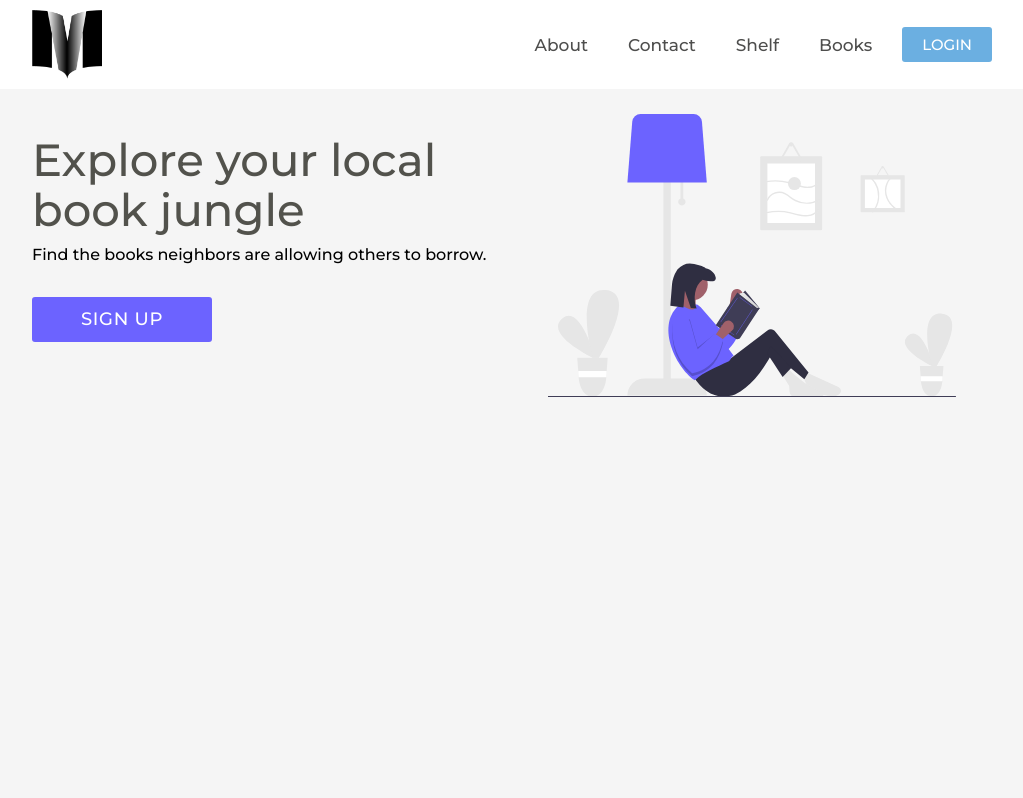
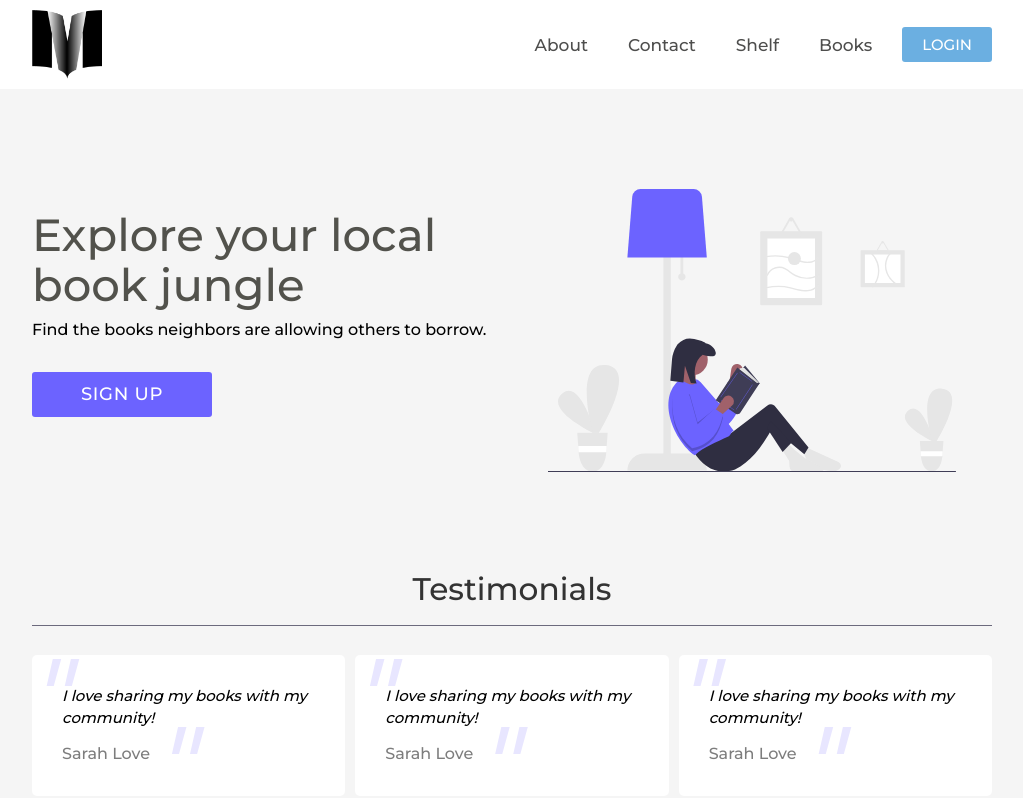
Before and after one commit to Neighborhood-Library/FrontEnd, a React (Create React App) app: page / in a window 1280 px wide. Shown: the top 798 px of the page, without its empty margins (128-1151 px from the left). Built offline with nearby package versions, Linux system fonts and the light colour scheme; no server answers.

Commit message:
update home UI, reinstate sockets

```diff
--- a/src/components/chat/Chat/Chat.js
+++ b/src/components/chat/Chat/Chat.js
@@ -1,6 +1,6 @@
 import React, { useEffect, useState } from 'react';
 import { useParams } from 'react-router-dom';
-// import io from 'socket.io-client';
+import io from 'socket.io-client';
 import InfoBar from '../InfoBar/InfoBar';
 import Input from '../Input/Input';
 import Messages from '../Messages/Messages';
@@ -8,9 +8,9 @@ import TextContainer from '../TextContainer/TextContainer';
 import './Chat.css';
 import Axios from 'axios';
 
-// const socket = io(process.env.REACT_APP_REQ_URL);
 
 const Chat = () => {
+	const socket = io(process.env.REACT_APP_REQ_URL);
 	// const [name, setName] = useState('');
 	const [users, setUsers] = useState('');
 	const [messages, setMessages] = useState([]);
@@ -18,18 +18,18 @@ const Chat = () => {
 
 	const {user_id, book_id} = useParams();
 
-	// useEffect(() => {
-	// 	// returned active users from server
-	// 	socket.on('roomData', ({ users }) => {
-	// 		setUsers(users);
-	// 	});
+	useEffect(() => {
+		// returned active users from server
+		socket.on('roomData', ({ users }) => {
+			setUsers(users);
+		});
 
-	// 	return () => {
-	// 		socket.emit('disconnect');
+		return () => {
+			socket.emit('disconnect');
 
-	// 		socket.off();
-	// 	};
-	// }, [messages]);
+			socket.off();
+		};
+	}, [messages, socket]);
 
 	useEffect(() => {
 		async function getMessages() {
@@ -57,7 +57,7 @@ const Chat = () => {
 		}
 
 		getMessages();
-	}, [book_id, user_id]);
+	}, [book_id, user_id, socket]);
 
 	return (
 		<div className='outerContainer'>
--- a/src/components/chat/Input/Input.js
+++ b/src/components/chat/Input/Input.js
@@ -1,47 +1,46 @@
-import React, { useState } from 'react';
-// import { useEffect } from 'react';
-// import { useParams } from 'react-router-dom';
-// import io from 'socket.io-client';
-// import Axios from 'axios';
+import React, { useEffect, useState } from 'react';
+import { useParams } from 'react-router-dom';
+import io from 'socket.io-client';
+import Axios from 'axios';
 import './Input.css';
 
-// const socket = io(process.env.REACT_APP_REQ_URL);
 
 const Input = ({ setMessages, messages, transaction }) => {
+  const socket = io(process.env.REACT_APP_REQ_URL);
   const [message, setMessage] = useState('');
-  // const { user_id } = useParams();
+  const { user_id } = useParams();
 
   const sendMessage = event => {
 		event.preventDefault();
 
-		// if (message !== '') {
-    //   // sends message to server
-		// 	socket.emit('message', {
-    //     content: message,
-    //     transaction_id: transaction.id,
-    //     sender_id: parseInt(user_id)
-    //   });
-    //   setMessage('');
-		// }
+		if (message !== '') {
+      // sends message to server
+			socket.emit('message', {
+        content: message,
+        transaction_id: transaction.id,
+        sender_id: parseInt(user_id)
+      });
+      setMessage('');
+		}
   };
 
-  // useEffect(() => {
-  //   async function getMessages() {
-  //     await Axios
-  //       .get(`${process.env.REACT_APP_REQ_URL}/api/message/tran/${transaction.id}`, {withCredentials: true})
-  //       .then(resp => {
-  //         setMessages(resp.data);
-  //       })
-  //       .catch(err => {
-  //         console.log(err);
-  //       });
-  //   }
+  useEffect(() => {
+    async function getMessages() {
+      await Axios
+        .get(`${process.env.REACT_APP_REQ_URL}/api/message/tran/${transaction.id}`, {withCredentials: true})
+        .then(resp => {
+          setMessages(resp.data);
+        })
+        .catch(err => {
+          console.log(err);
+        });
+    }
 
-  //   // returned message from server
-	// 	// socket.on('retMsg', getMessages);
+    // returned message from server
+		socket.on('retMsg', getMessages);
 
-  //   // socket.on('update', getMessages);
-  // }, [message, messages, setMessages, transaction]);
+    socket.on('update', getMessages);
+  }, [message, messages, setMessages, transaction, socket]);
 
   return (
     <form className='form'>
--- a/src/components/landingPage/LandingPage.js
+++ b/src/components/landingPage/LandingPage.js
@@ -19,6 +19,27 @@ export const LandingPage = () => {
 				</div>
 				<img src="img/reading.svg" alt="reading book" />
 			</section>
+			<section>
+
+			</section>
+			<section id="testimonials">
+				<div className="heading">
+					<h3>Testimonials</h3>
+					<hr />
+				</div>
+				<div className="test-cont">
+					<p className="test-quote">I love sharing my books with my community!</p>
+					<p className="test-author">Sarah Love</p>
+				</div>
+				<div className="test-cont">
+					<p className="test-quote">I love sharing my books with my community!</p>
+					<p className="test-author">Sarah Love</p>
+				</div>
+				<div className="test-cont">
+					<p className="test-quote">I love sharing my books with my community!</p>
+					<p className="test-author">Sarah Love</p>
+				</div>
+			</section>
 		</div>
 	);
 };
--- a/src/components/landingPage/landing.scss
+++ b/src/components/landingPage/landing.scss
@@ -1,6 +1,6 @@
 #hero {
 	display: grid;
-	grid-template-columns: repeat(auto-fit, minmax(200px, 1fr));
+	grid-template-columns: repeat(auto-fit, minmax(240px, 1fr));
 	align-items: center;
 
 	div {
@@ -19,6 +19,60 @@
 	img {
 		width: 85%;
 		margin: 0 auto;
+	}
+}
+
+#testimonials {
+	display: grid;
+    grid-template-columns: repeat(auto-fit, minmax(240px, 1fr) minmax(240px, 1fr) minmax(240px, 1fr));
+	grid-gap: 10px;
+
+	.heading {
+		grid-column: span 3;
+
+		h3 {
+			text-align: center;
+			font-size: 5em;
+		}
+
+		hr {
+			border-color: #6c6a7d;
+		}
+	}
+
+	.test-cont {
+		background: #fff;
+		padding: 30px;
+		border-radius: 5px;
+		overflow: hidden;
+
+		.test-quote {
+			font-style: italic;
+			font-size: 1.5rem;
+			margin-bottom: 15px;
+			position: relative;
+
+			&::before {
+				content: '"';
+				color: #e8e6ff;
+				position: absolute;
+				font-size: 10rem;
+				top: -63px;
+				left: -33px;
+			}
+
+			&::after {
+				content: '"';
+				color: #e8e6ff;
+				position: absolute;
+				font-size: 10rem;
+				top: 5px;
+			}
+		}
+
+		.test-author {
+			color: #7d7d7d;
+		}
 	}
 }
 
--- a/src/scss/global.scss
+++ b/src/scss/global.scss
@@ -16,7 +16,7 @@ p {
 	color: $sec-color;
 }
 section {
-	margin-bottom: 30px;
+	margin-bottom: 100px;
 }
 a {
 	text-decoration: none;
--- a/src/scss/header.scss
+++ b/src/scss/header.scss
@@ -3,7 +3,7 @@ header {
 	flex-flow: row nowrap;
 	justify-content: space-between;
 	padding: 10px 12.5%;
-	margin-bottom: 25px;
+	margin-bottom: 100px;
 	background-color: #fff;
 
 	@media (max-width: $phone) {
```
